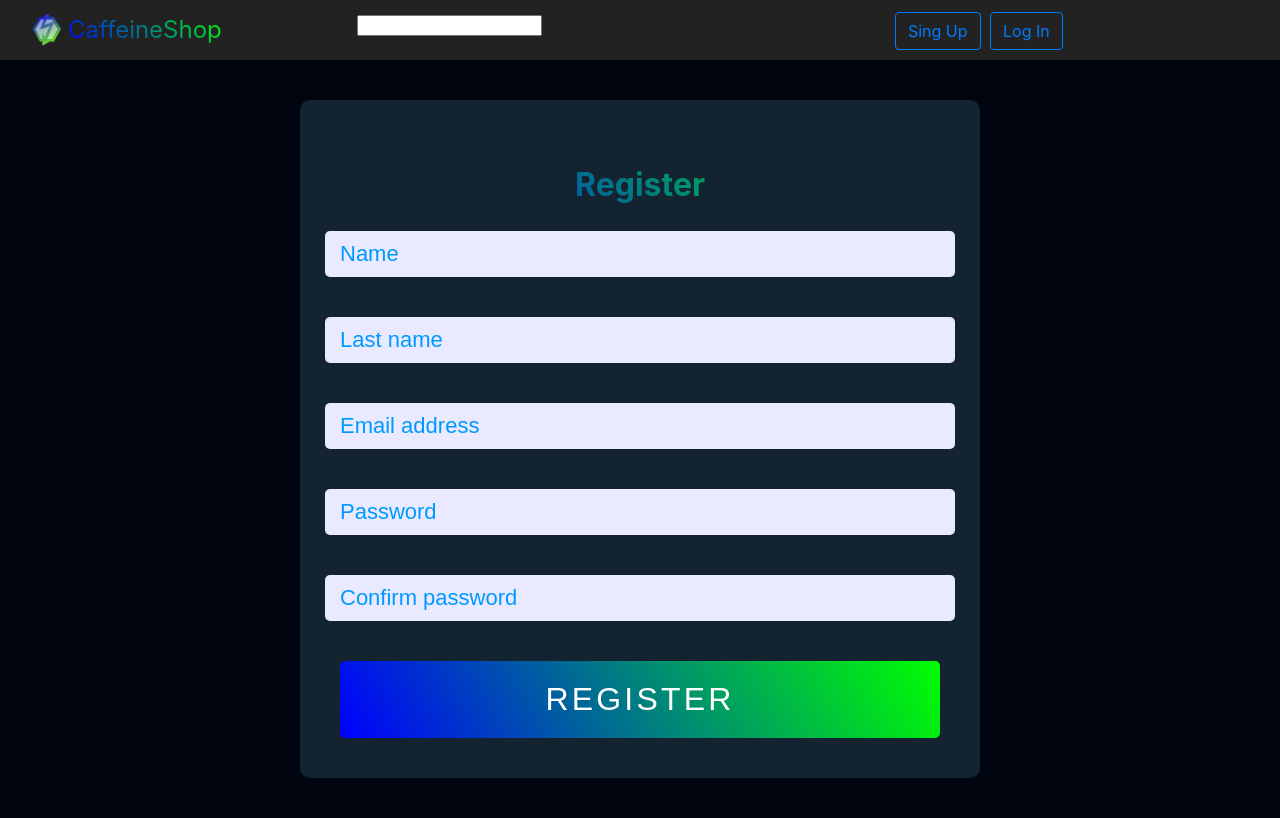
After one commit to Kostia2004/CaffeineShop, a Django app: page /singup in a window 1280 px wide. The commit adds this page. Run offline with Django 3.2, Linux system fonts and the light colour scheme.

Commit message:
the "sing up" page is done

```diff
--- a/shop/static/css/style.css
+++ b/shop/static/css/style.css
@@ -138,3 +138,65 @@ button:focus {
     float: left;
     margin-top: 12px;
 }
+
+.field-wrap {
+  position: relative;
+  margin-bottom: 40px;
+  color: #0000ff
+  display: block;
+  width: 100%;
+}
+
+.form {
+  background: #13232f;
+  padding: 40px;
+  max-width: 600px;
+  margin: 40px auto;
+  border-radius: 10px;
+  text-align: center;
+}
+
+.button {
+    border: 0;
+    outline: none;
+    border-radius: 5px;
+    padding: 20px 0;
+    font-size: 2rem;
+    font-weight: $bold;
+    text-transform: uppercase;
+    letter-spacing: 0.1em;
+    background-image: linear-gradient(60deg, #0000ff 0%, #00ff00 100%);
+    color: #ffffff;
+    transition: all.5s ease;
+    -webkit-appearance: none;
+    display: block;
+    width: 100%;
+}
+
+.data-input {
+  font-size: 22px;
+  display: block;
+  width: 100%;
+  height: 100%;
+  border-width: 0;
+  outline: none;
+  margin: 0 0 0 -15px;
+  width: 100%;
+  padding: 10px 15px;
+  background: #e9e9ff;
+  border: 1px solid $gray-light;
+  color: #000011;
+  border-radius: 5px;
+  transition: border-color 0.25s ease, box-shadow 0.25s ease;
+  &:focus {
+    outline: 0;
+    border-color: $main;
+  }
+}
+
+input::-webkit-input-placeholder{
+color: #0099ff;
+}
+input:-moz-placeholder {
+    font-style: italic;
+}
--- /dev/null
+++ b/shop/templates/shop/singup.html
@@ -0,0 +1,49 @@
+{% extends 'shop/base.html' %}
+
+{% block title %}
+    Login
+{% endblock %}
+
+{% block style %}
+{% endblock %}
+
+{% block content %}
+{% load static %}
+<link rel="stylesheet" type="text/css" href="{% static 'css/style.css' %}">
+<div class="form">
+      <div class="tab-content">
+      <div>
+          <h1 style="background: linear-gradient(45deg, #0000FF, #00FF00);
+                     -webkit-background-clip: text;
+                     -webkit-text-fill-color: transparent;">Register</h1>
+
+          <form action="/" method="post">
+
+              <div class="field-wrap">
+                <input class="data-input" type="text" placeholder="Name" required autocomplete="off"/>
+            </div>
+
+              <div class="field-wrap">
+                <input class="data-input" type="text" placeholder="Last name" required autocomplete="off"/>
+            </div>
+
+            <div class="field-wrap">
+                <input class="data-input" type="email" placeholder="Email address" required autocomplete="off"/>
+            </div>
+
+          <div class="field-wrap">
+            <input class="data-input" type="password" placeholder="Password"/>
+          </div>
+
+              <div class="field-wrap">
+            <input class="data-input" type="password" placeholder="Сonfirm password"/>
+          </div>
+
+          <button class="button button-block">Register</button>
+
+          </form>
+
+        </div>
+  </div>
+</div>
+{% endblock %}
```
Also changed, not shown: shop/templates/shop/login.html (+1 -104 lines).
